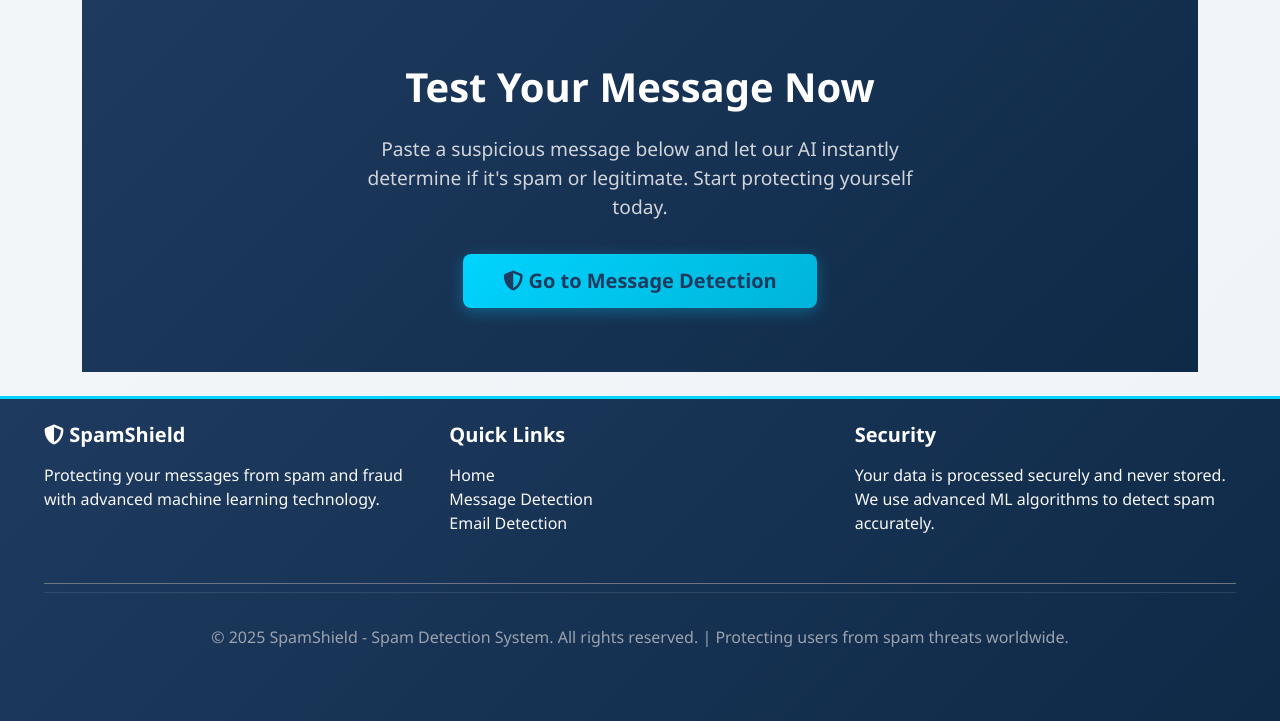
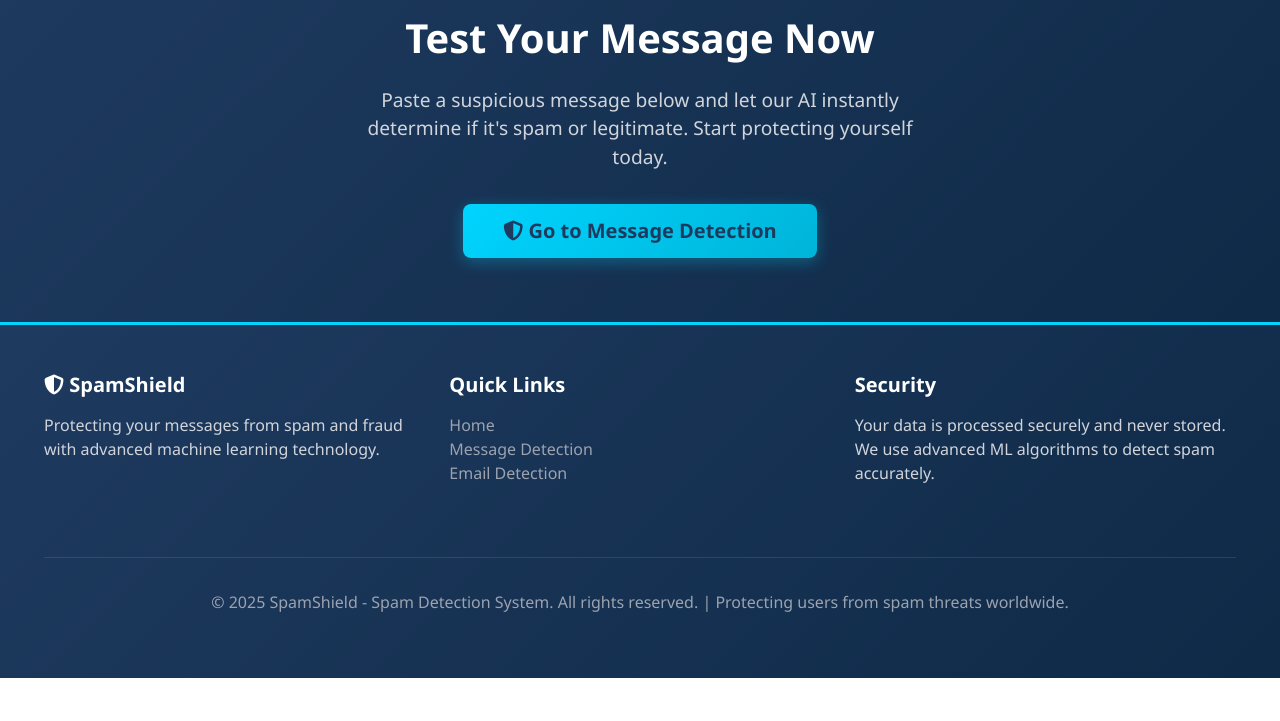
Before and after one commit to zalaprashant2003-spec/2025-26_SDP3_Spam_Text_Message_Detection, a Django app: page / in a window 1280 px wide. Shown: the part 3005-3726 px from the top of the page. After the commit the page ends 3683 px from the top, so only its background shows below. Run offline with Django 4.2, Linux system fonts and the light colour scheme; parts of the project's set-up code (start-up, migrations or seed data) failed here and were passed over.

Commit message:
Resolve UI issue

```diff
--- a/project/templates/project/base.html
+++ b/project/templates/project/base.html
@@ -19,19 +19,18 @@
 </head>
 <body>
     <!-- Navbar -->
-    <nav class="navbar navbar-expand-lg navbar-dark bg-dark">
+    <nav class="navbar navbar-expand-lg navbar-dark">
         <div class="container-fluid">
             <a class="navbar-brand" href="{% url 'home' %}">
-                <i class="fas fa-shield-alt"></i> SpamShield
+                <i class="fas fa-shield-alt"></i>
+                SpamShield
             </a>
             <button class="navbar-toggler" type="button" data-bs-toggle="collapse" data-bs-target="#navbarNav"
                 aria-controls="navbarNav" aria-expanded="false" aria-label="Toggle navigation">
                 <span class="navbar-toggler-icon"></span>
             </button>
-
             <div class="collapse navbar-collapse" id="navbarNav">
                 <ul class="navbar-nav ms-auto">
-                    <!-- Always visible links -->
                     <li class="nav-item">
                         <a class="nav-link {% if request.resolver_match.url_name == 'home' %}active{% endif %}" href="{% url 'home' %}">
                             <i class="fas fa-home"></i> Home
@@ -47,8 +46,7 @@
                             <i class="fas fa-envelope"></i> Email Spam Detection
                         </a>
                     </li>
-
-                    <!-- Dynamic Auth Links -->
+                     <!-- Dynamic Auth Links -->
                     {% if request.session.user_email %}
                         <!-- Logged in -->
                         <li class="nav-item">
@@ -75,12 +73,12 @@
     </nav>
 
     <!-- Main Content -->
-    <main class="container my-4">
+    <main>
         {% block content %}{% endblock %}
     </main>
 
     <!-- Footer -->
-    <footer class="bg-dark text-light pt-4">
+    <footer>
         <div class="container-fluid">
             <div class="row">
                 <div class="col-md-4 mb-4">
@@ -90,9 +88,9 @@
                 <div class="col-md-4 mb-4">
                     <h5>Quick Links</h5>
                     <ul class="list-unstyled">
-                        <li><a class="text-light" href="{% url 'home' %}">Home</a></li>
-                        <li><a class="text-light" href="{% url 'message_detection' %}">Message Detection</a></li>
-                        <li><a class="text-light" href="{% url 'email_detection' %}">Email Detection</a></li>
+                        <li><a href="{% url 'home' %}">Home</a></li>
+                        <li><a href="{% url 'message_detection' %}">Message Detection</a></li>
+                        <li><a href="{% url 'email_detection' %}">Email Detection</a></li>
                     </ul>
                 </div>
                 <div class="col-md-4 mb-4">
@@ -100,8 +98,8 @@
                     <p>Your data is processed securely and never stored. We use advanced ML algorithms to detect spam accurately.</p>
                 </div>
             </div>
-            <div class="footer-divider my-2 border-top border-secondary"></div>
-            <div class="footer-bottom text-center pb-2">
+            <div class="footer-divider"></div>
+            <div class="footer-bottom">
                 <p>&copy; 2025 SpamShield - Spam Detection System. All rights reserved. | Protecting users from spam threats worldwide.</p>
             </div>
         </div>
--- a/project/templates/project/home.html
+++ b/project/templates/project/home.html
@@ -1,15 +1,64 @@
-{% extends 'project/base.html' %}
+{% load static %}
+<!DOCTYPE html>
+<html lang="en">
+<head>
+    <meta charset="UTF-8">
+    <meta name="viewport" content="width=device-width, initial-scale=1.0">
+    <title>Home - SpamShield | Protect from Spam Messages</title>
 
-{% block title %}Home - SpamShield | Protect from Spam Messages{% endblock %}
+    <!-- Bootstrap 5 CSS -->
+    <link href="https://cdn.jsdelivr.net/npm/bootstrap@5.3.0/dist/css/bootstrap.min.css" rel="stylesheet">
 
-{% block content %}
+    <!-- Font Awesome Icons -->
+    <link rel="stylesheet" href="https://cdnjs.cloudflare.com/ajax/libs/font-awesome/6.4.0/css/all.min.css">
+
+    <!-- Custom CSS -->
+    <link rel="stylesheet" href="{% static 'css/style.css' %}">
+</head>
+<body>
+    <!-- Navbar -->
+    <nav class="navbar navbar-expand-lg navbar-dark">
+        <div class="container-fluid">
+            <a class="navbar-brand" href="/">
+                <i class="fas fa-shield-alt"></i>
+                SpamShield
+            </a>
+            <button class="navbar-toggler" type="button" data-bs-toggle="collapse" data-bs-target="#navbarNav"
+                aria-controls="navbarNav" aria-expanded="false" aria-label="Toggle navigation">
+                <span class="navbar-toggler-icon"></span>
+            </button>
+            <div class="collapse navbar-collapse" id="navbarNav">
+                <ul class="navbar-nav ms-auto">
+                    <li class="nav-item">
+                        <a class="nav-link active" href="/">
+                            <i class="fas fa-home"></i> Home
+                        </a>
+                    </li>
+                    <li class="nav-item">
+                        <a class="nav-link" href="/message-detection/">
+                            <i class="fas fa-sms"></i> Message Spam Detection
+                        </a>
+                    </li>
+                    <li class="nav-item">
+                        <a class="nav-link" href="/email-detection/">
+                            <i class="fas fa-envelope"></i> Email Spam Detection
+                        </a>
+                    </li>
+
+                </ul>
+            </div>
+        </div>
+    </nav>
+
+    <!-- Main Content -->
+    <main>
         <!-- Hero Section -->
         <section class="hero">
             <div class="hero-content">
                 <h1>Protect Yourself from <span class="hero-highlight">Spam Messages</span></h1>
                 <p>Advanced AI-powered detection system that identifies and filters malicious spam messages in real-time, keeping your personal information and finances safe.</p>
                 <div class="d-flex gap-3 justify-content-center flex-wrap">
-            <a href="{% url 'message_detection' %}" class="btn btn-primary-custom">
+                    <a href="/message-detection/" class="btn btn-primary-custom">
                         <i class="fas fa-check-circle"></i> Test Message Now
                     </a>
                     <a href="#learn-more" class="btn btn-secondary-custom">
@@ -189,10 +238,45 @@
                 <p style="font-size: 1.2rem; color: #d1d5db; margin-bottom: 2rem; max-width: 600px; margin-left: auto; margin-right: auto;">
                     Paste a suspicious message below and let our AI instantly determine if it's spam or legitimate. Start protecting yourself today.
                 </p>
-        <a href="{% url 'message_detection' %}" class="btn btn-primary-custom btn-lg">
+                <a href="/message-detection/" class="btn btn-primary-custom btn-lg">
                     <i class="fas fa-shield-alt"></i> Go to Message Detection
                 </a>
             </div>
         </section>
+    </main>
 
-{% endblock %}
+    <!-- Footer -->
+    <footer>
+        <div class="container-fluid">
+            <div class="row">
+                <div class="col-md-4 mb-4">
+                    <h5><i class="fas fa-shield-alt"></i> SpamShield</h5>
+                    <p>Protecting your messages from spam and fraud with advanced machine learning technology.</p>
+                </div>
+                <div class="col-md-4 mb-4">
+                    <h5>Quick Links</h5>
+                    <ul class="list-unstyled">
+                        <li><a href="/">Home</a></li>
+                        <li><a href="/message-detection/">Message Detection</a></li>
+                        <li><a href="/email-detection/">Email Detection</a></li>
+                    </ul>
+                </div>
+                <div class="col-md-4 mb-4">
+                    <h5>Security</h5>
+                    <p>Your data is processed securely and never stored. We use advanced ML algorithms to detect spam accurately.</p>
+                </div>
+            </div>
+            <div class="footer-divider"></div>
+            <div class="footer-bottom">
+                <p>&copy; 2025 SpamShield - Spam Detection System. All rights reserved. | Protecting users from spam threats worldwide.</p>
+            </div>
+        </div>
+    </footer>
+
+    <!-- Bootstrap 5 JS Bundle -->
+    <script src="https://cdn.jsdelivr.net/npm/bootstrap@5.3.0/dist/js/bootstrap.bundle.min.js"></script>
+
+    <!-- Custom JS -->
+    <script src="{% static 'js/main.js' %}"></script>
+</body>
+</html>
```
Also changed, not shown: project/templates/project/login.html (line endings or trailing spaces), project/templates/project/register.html (line endings or trailing spaces). Lines whose indentation alone changed are shown as unchanged.
